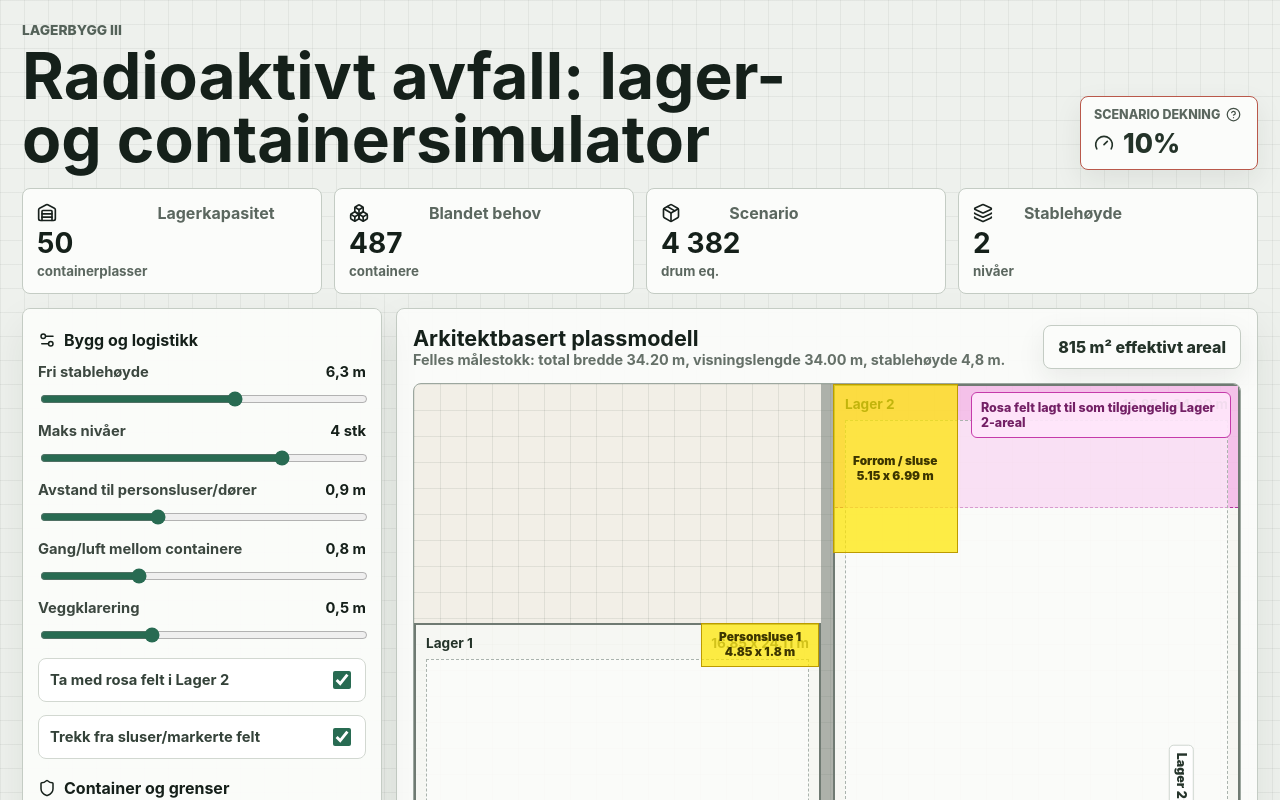
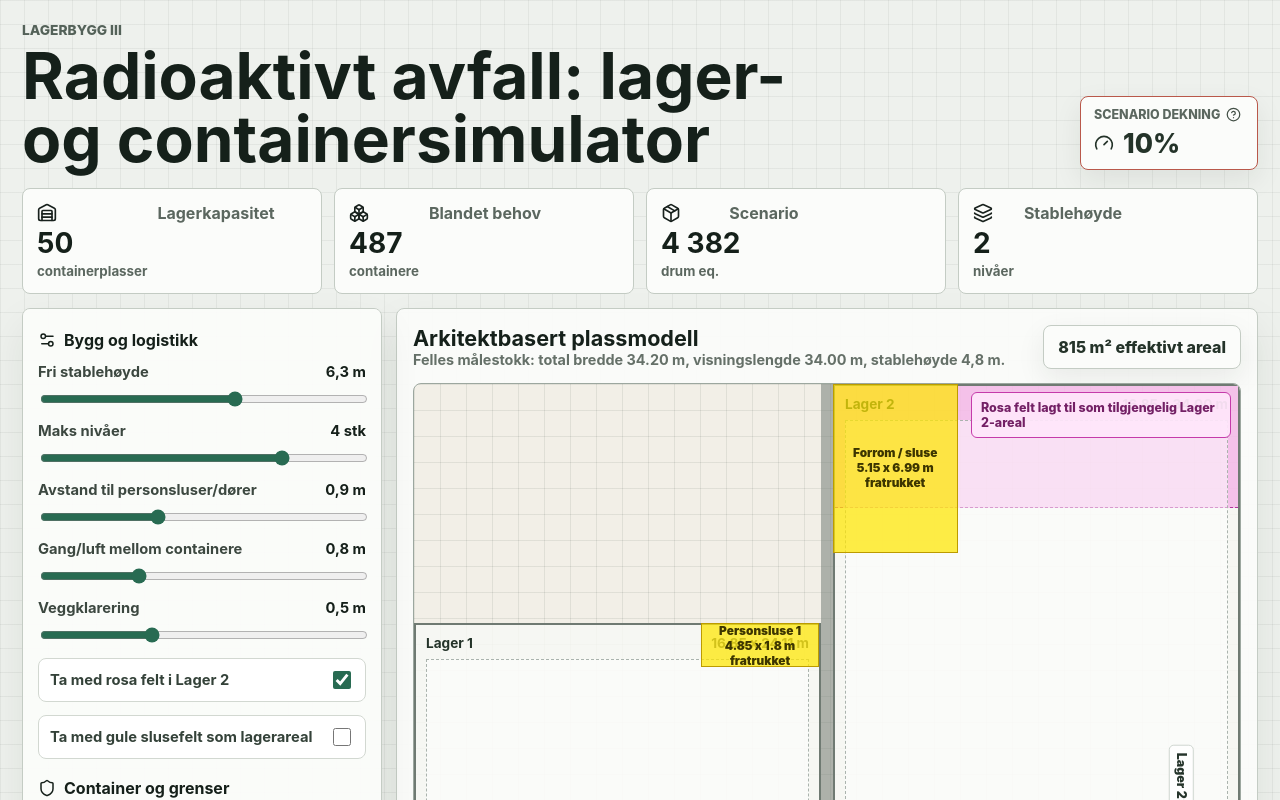
Before and after one commit to fredriksandresen-glitch/garasje-simulator, a React (Vite) app in the folder src/frontend/: page / in a window 1280 px wide. Shown: the top 800 px of the page. Built offline with nearby package versions, Linux system fonts and the light colour scheme.

Commit message:
Make inclusion toggles consistent and add kokille share slider

```diff
--- a/src/frontend/src/main.jsx
+++ b/src/frontend/src/main.jsx
@@ -28,7 +28,7 @@ function App() {
   const [doorClearance, setDoorClearance] = useState(0.9);
   const [aisleGap, setAisleGap] = useState(0.8);
   const [useLager2Extension, setUseLager2Extension] = useState(true);
-  const [subtractObstructions, setSubtractObstructions] = useState(true);
+  const [includeMarkedAreas, setIncludeMarkedAreas] = useState(false);
   const [containerType, setContainerType] = useState("iso20");
   const [containerGrossLimit, setContainerGrossLimit] = useState(24000);
   const [containerDoseLimit, setContainerDoseLimit] = useState(2);
@@ -38,6 +38,7 @@ function App() {
   const [years, setYears] = useState(19);
   const [drumShare, setDrumShare] = useState(68);
   const [steelShare, setSteelShare] = useState(31);
+  const [kokilleShare, setKokilleShare] = useState(1);
   const [drumWeight, setDrumWeight] = useState(330);
   const [steelWeight, setSteelWeight] = useState(3000);
   const [kokilleWeight, setKokilleWeight] = useState(1800);
@@ -59,7 +60,7 @@ function App() {
       const clearLength = Math.max(0, storageLength - doorClearance);
       const cols = Math.max(0, Math.floor(clearLength / footprint.length));
       const rows = Math.max(0, Math.floor(clearWidth / footprint.width));
-      const obstructionSlots = subtractObstructions ? Math.ceil(room.obstructionArea / (footprint.length * footprint.width)) : 0;
+      const obstructionSlots = includeMarkedAreas ? 0 : Math.ceil(room.obstructionArea / (footprint.length * footprint.width));
       const floorSlots = Math.max(0, cols * rows - obstructionSlots);
       return {
         ...room,
@@ -69,7 +70,7 @@ function App() {
         rows,
         floorSlots,
         totalSlots: floorSlots * levels,
-        effectiveArea: clearWidth * clearLength - (subtractObstructions ? room.obstructionArea : 0),
+        effectiveArea: clearWidth * clearLength - (includeMarkedAreas ? 0 : room.obstructionArea),
         leftPct: (room.x / planWidth) * 100,
         topPct: ((planLength - displayLength) / planLength) * 100,
         widthPct: (room.width / planWidth) * 100,
@@ -79,8 +80,8 @@ function App() {
 
     const totalContainerSlots = roomModels.reduce((sum, room) => sum + room.totalSlots, 0);
     const totalFootprintArea = roomModels.reduce((sum, room) => sum + room.effectiveArea, 0);
-    const kokilleShare = Math.max(0, 100 - drumShare - steelShare);
     const totalNeed = existingDrumEq + annualDrumEq * years;
+    const shareTotal = drumShare + steelShare + kokilleShare;
     const weights = { drum210: drumWeight, steel1: steelWeight, kokille: kokilleWeight };
     const doses = { drum210: drumDose, steel1: steelDose, kokille: kokilleDose };
     const shares = { drum210: drumShare / 100, steel1: steelShare / 100, kokille: kokilleShare / 100 };
@@ -100,10 +101,10 @@ function App() {
     });
 
     const requiredContainers = loadRows.reduce((sum, row) => sum + row.containersNeeded, 0);
-    return { container, levels, planWidth, planLength, roomModels, totalContainerSlots, totalFootprintArea, totalNeed, kokilleShare, loadRows, requiredContainers, mixedCoverage: totalContainerSlots / Math.max(1, requiredContainers) };
-  }, [heightLimit, stackLimit, wallClearance, doorClearance, aisleGap, useLager2Extension, subtractObstructions, containerType, containerGrossLimit, containerDoseLimit, trailerLimit, existingDrumEq, annualDrumEq, years, drumShare, steelShare, drumWeight, steelWeight, kokilleWeight, drumDose, steelDose, kokilleDose]);
+    return { container, levels, planWidth, planLength, roomModels, totalContainerSlots, totalFootprintArea, totalNeed, shareTotal, loadRows, requiredContainers, mixedCoverage: totalContainerSlots / Math.max(1, requiredContainers) };
+  }, [heightLimit, stackLimit, wallClearance, doorClearance, aisleGap, useLager2Extension, includeMarkedAreas, containerType, containerGrossLimit, containerDoseLimit, trailerLimit, existingDrumEq, annualDrumEq, years, drumShare, steelShare, kokilleShare, drumWeight, steelWeight, kokilleWeight, drumDose, steelDose, kokilleDose]);
 
-  const warnings = buildWarnings({ model, stackLimit, drumWeight, steelWeight, drumShare, steelShare });
+  const warnings = buildWarnings({ model, stackLimit, drumWeight, steelWeight });
 
   return (
     <main className="app-shell">
@@ -132,19 +133,23 @@ function App() {
             <Slider label="Gang/luft mellom containere" value={aisleGap} min={0.1} max={2.5} step={0.1} unit="m" onChange={setAisleGap} />
             <Slider label="Veggklarering" value={wallClearance} min={0} max={1.5} step={0.1} unit="m" onChange={setWallClearance} />
             <Toggle label="Ta med rosa felt i Lager 2" checked={useLager2Extension} onChange={setUseLager2Extension} />
-            <Toggle label="Trekk fra sluser/markerte felt" checked={subtractObstructions} onChange={setSubtractObstructions} />
+            <Toggle label="Ta med gule slusefelt som lagerareal" checked={includeMarkedAreas} onChange={setIncludeMarkedAreas} />
+
             <PanelTitle icon={<Shield />} title="Container og grenser" />
             <Segmented options={containerTypes} value={containerType} onChange={setContainerType} />
             <Slider label="Maks container bruttovekt" value={containerGrossLimit} min={3000} max={30000} step={500} unit="kg" onChange={setContainerGrossLimit} />
             <Slider label="Maks trailerlast" value={trailerLimit} min={8000} max={50000} step={1000} unit="kg" onChange={setTrailerLimit} />
             <Slider label="Maks dose per container" value={containerDoseLimit} min={0.2} max={10} step={0.1} unit="mSv/h" onChange={setContainerDoseLimit} />
+
             <PanelTitle icon={<Ruler />} title="Behovsscenario" />
             <Slider label="Eksisterende beholdning" value={existingDrumEq} min={0} max={1500} step={10} unit="drum eq." onChange={setExistingDrumEq} />
             <Slider label="Årlig tilvekst" value={annualDrumEq} min={50} max={300} step={5} unit="drum eq." onChange={setAnnualDrumEq} />
             <Slider label="År" value={years} min={5} max={25} step={1} unit="år" onChange={setYears} />
             <Slider label="Andel 210L" value={drumShare} min={0} max={100} step={1} unit="%" onChange={setDrumShare} />
             <Slider label="Andel stålkasser" value={steelShare} min={0} max={100} step={1} unit="%" onChange={setSteelShare} />
-            <div className="derived">Kokille-andel: {model.kokilleShare.toFixed(0)}%</div>
+            <Slider label="Andel kokiller" value={kokilleShare} min={0} max={100} step={1} unit="%" onChange={setKokilleShare} />
+            <div className={model.shareTotal === 100 ? "derived" : "derived warning-text"}>Sum andeler: {model.shareTotal.toFixed(0)}%</div>
+
             <PanelTitle icon={<Scale />} title="Lastdata" />
             <Slider label="Tønnevekt" value={drumWeight} min={50} max={700} step={5} unit="kg" onChange={setDrumWeight} />
             <Slider label="Stålkassevekt" value={steelWeight} min={500} max={4000} step={25} unit="kg" onChange={setSteelWeight} />
@@ -156,7 +161,7 @@ function App() {
 
           <section className="stage" aria-label="Lageroversikt">
             <div className="stage-header"><div><h2>Arkitektbasert plassmodell</h2><p>Felles målestokk: total bredde {model.planWidth.toFixed(2)} m, visningslengde {model.planLength.toFixed(2)} m, stablehøyde {formatNumber(model.levels * model.container.height)} m.</p></div><div className="capacity-pill">{formatNumber(model.totalFootprintArea)} m² effektivt areal</div></div>
-            <ArchitecturalPlan model={model} subtractObstructions={subtractObstructions} useLager2Extension={useLager2Extension} />
+            <ArchitecturalPlan model={model} includeMarkedAreas={includeMarkedAreas} useLager2Extension={useLager2Extension} />
             <div className="results-table">
               <div className="table-row table-head"><span>Lasttype</span><span>Per container</span><span>Behov</span><span>Kapasitet hvis alene</span><span>Last / trailer</span></div>
               {model.loadRows.map((row) => <div className="table-row" key={row.key}><span><strong>{row.label}</strong><small>{row.dimensions}</small></span><span>{row.perContainer} stk</span><span>{formatNumber(row.containersNeeded)} cont.</span><span>{formatNumber(row.capacityDrumEq)} drum eq.</span><span>{formatNumber(row.loadedWeight)} kg / {row.containersPerTrailer} cont.</span></div>)}
@@ -169,8 +174,10 @@ function App() {
   );
 }
 
-function ArchitecturalPlan({ model, subtractObstructions, useLager2Extension }) {
-  return <div className="plan-shell"><div className="plan-canvas" style={{ aspectRatio: `${model.planWidth} / ${model.planLength}` }}><div className="dimension dimension-width">16 850 mm + 500 mm + 16 850 mm</div><div className="dimension dimension-height">Lager 2: {model.planLength.toFixed(0)} m</div>{model.roomModels.map((room) => <PlanRoom key={room.key} room={room} model={model} />)}<div className="separator" style={{ left: `${(16.85 / model.planWidth) * 100}%`, width: `${(separatorWidth / model.planWidth) * 100}%` }} />{subtractObstructions && <div className="blocked blocked-l1">Personsluse 1<br />4.85 x 1.8 m</div>}{subtractObstructions && <div className="blocked blocked-l2">Forrom / sluse<br />5.15 x 6.99 m</div>}{useLager2Extension && <div className="extension-label">Rosa felt lagt til som tilgjengelig Lager 2-areal</div>}</div><div className="plan-legend"><span><i className="legend-storage" />Lagerareal</span><span><i className="legend-blocked" />Fratrekk/sluser</span><span><i className="legend-extension" />Utvidet areal</span></div></div>;
+function ArchitecturalPlan({ model, includeMarkedAreas, useLager2Extension }) {
+  const markedClass = includeMarkedAreas ? "blocked included" : "blocked excluded";
+  const markedStatus = includeMarkedAreas ? "inkludert" : "fratrukket";
+  return <div className="plan-shell"><div className="plan-canvas" style={{ aspectRatio: `${model.planWidth} / ${model.planLength}` }}><div className="dimension dimension-width">16 850 mm + 500 mm + 16 850 mm</div><div className="dimension dimension-height">Lager 2: {model.planLength.toFixed(0)} m</div>{model.roomModels.map((room) => <PlanRoom key={room.key} room={room} model={model} />)}<div className="separator" style={{ left: `${(16.85 / model.planWidth) * 100}%`, width: `${(separatorWidth / model.planWidth) * 100}%` }} /><div className={`${markedClass} blocked-l1`}>Personsluse 1<br />4.85 x 1.8 m<br />{markedStatus}</div><div className={`${markedClass} blocked-l2`}>Forrom / sluse<br />5.15 x 6.99 m<br />{markedStatus}</div>{useLager2Extension && <div className="extension-label">Rosa felt lagt til som tilgjengelig Lager 2-areal</div>}</div><div className="plan-legend"><span><i className="legend-storage" />Lagerareal</span><span><i className="legend-blocked" />Gule felt</span><span><i className="legend-extension" />Utvidet areal</span></div></div>;
 }
 
 function PlanRoom({ room, model }) {
@@ -178,14 +185,14 @@ function PlanRoom({ room, model }) {
   return <article className={`plan-room ${room.key}`} style={{ left: `${room.leftPct}%`, top: `${room.topPct}%`, width: `${room.widthPct}%`, height: `${room.heightPct}%` }}><div className="plan-room-header"><strong>{room.label}</strong><span>{room.width.toFixed(2)} x {room.displayLength.toFixed(2)} m</span></div><div className="storage-zone">{Array.from({ length: cells }).map((_, index) => <span key={index} className="container-cell">{model.levels}</span>)}</div><div className="plan-room-footer">{room.totalSlots} plasser · {room.rows} rader x {room.cols} lengder</div></article>;
 }
 
-function buildWarnings({ model, stackLimit, drumWeight, steelWeight, drumShare, steelShare }) {
+function buildWarnings({ model, stackLimit, drumWeight, steelWeight }) {
   const warnings = [];
   if (model.mixedCoverage < 1) warnings.push({ level: "critical", text: `Blandet scenario mangler ca. ${formatNumber(model.requiredContainers - model.totalContainerSlots)} containerplasser.` });
   if (stackLimit > 4) warnings.push({ level: "warn", text: "5 i høyden er kun testmodus. Nederste kasse/container må kontrolleres for trykkbelastning." });
   if (drumWeight > 330) warnings.push({ level: "critical", text: "Tønnevekt overstiger 330 kg UN-/spesifikasjonsgrensen fra rapporten." });
   if (steelWeight > 2500) warnings.push({ level: "warn", text: "Stålkassevekt overstiger 2500 kg truckgrense. Alternativ løftemetode må vurderes." });
   if (steelWeight > 3000) warnings.push({ level: "critical", text: "Stålkassevekt overstiger antatt 3000 kg stålkassegrense." });
-  if (drumShare + steelShare > 100) warnings.push({ level: "critical", text: "Andel 210L + stålkasser er over 100%. Reduser én av sliderne." });
+  if (model.shareTotal !== 100) warnings.push({ level: "warn", text: `Avfallsmiksen summerer til ${model.shareTotal.toFixed(0)}%. Juster 210L, stålkasser og kokiller til 100%.` });
   for (const row of model.loadRows) {
     if (row.perContainer === 0) warnings.push({ level: "critical", text: `${row.label} kan ikke pakkes med gjeldende vekt-/dosegrense.` });
     else if (row.packageDose > 2) warnings.push({ level: "warn", text: `${row.label} har dose over 2 mSv/h per kolli og bør håndteres særskilt.` });
```
